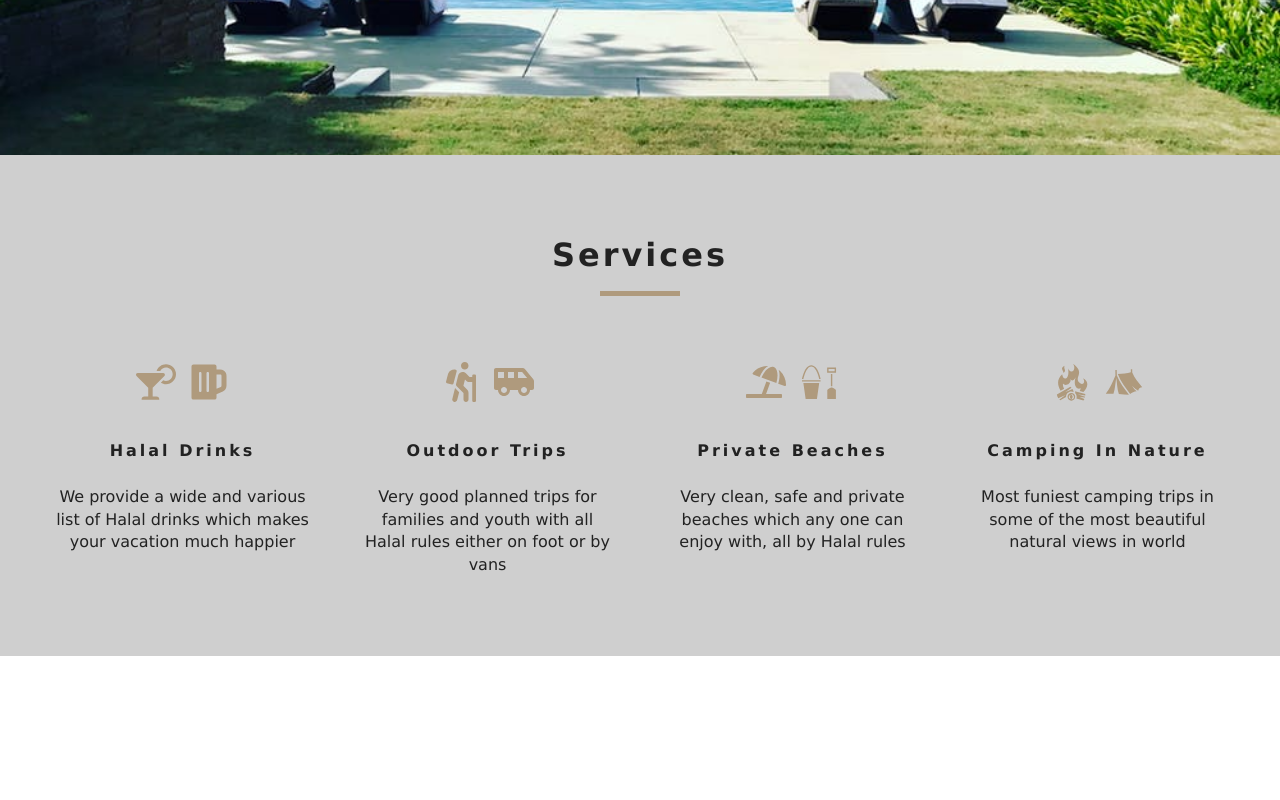
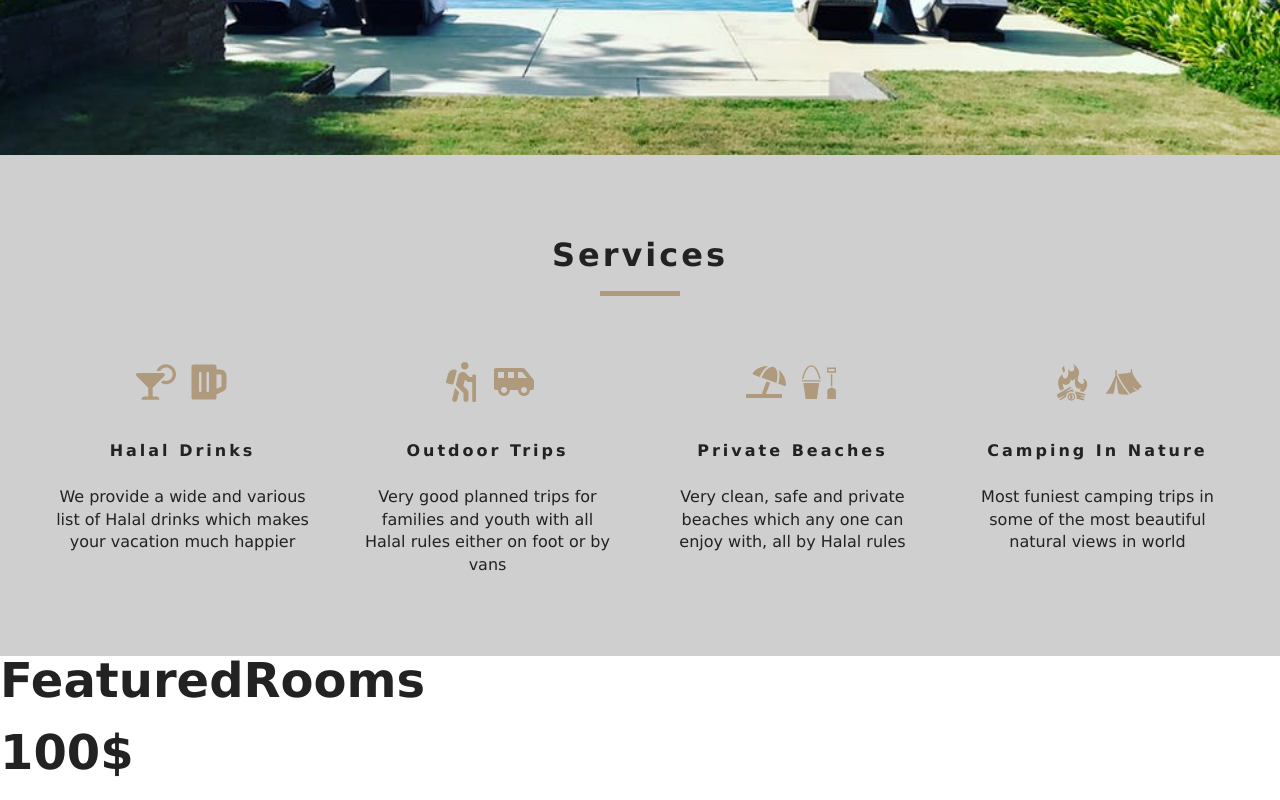
Before and after one commit to Ahmed-AlSharkawy/20-hotelresort-classes-router, a React (Create React App) app: page / in a window 1280 px wide. Shown: the part 645-1445 px from the top of the page. Before the commit the page ends 1301 px from the top, so only its background shows below. Built offline with nearby package versions, Linux system fonts and the light colour scheme; the HTML template or start-up script is replaced by a standard one.

Commit message:
context created

```diff
--- /dev/null
+++ b/src/Context.js
@@ -0,0 +1,20 @@
+import React, { Children, Component } from 'react'
+
+const RoomContext = React.createContext()
+
+class RoomProvider extends Component {
+  state = {
+    name: 'FeaturedRooms',
+    price: '100$',
+  }
+  render() {
+    return (
+      <RoomContext.Provider value={{ ...this.state }}>
+        {this.props.children}
+      </RoomContext.Provider>
+    )
+  }
+}
+const RoomConsumer = RoomContext.Consumer
+
+export { RoomContext, RoomProvider, RoomConsumer }
--- /dev/null
+++ b/src/components/FeaturedRooms.js
@@ -0,0 +1,14 @@
+import React, { Component } from 'react'
+import { RoomContext } from '../Context'
+export default class FeaturedRooms extends Component {
+  static contextType = RoomContext
+  render() {
+    const { name, price } = this.context
+    return (
+      <div>
+        <h1>{name}</h1>
+        <h1>{price}</h1>
+      </div>
+    )
+  }
+}
--- a/src/index.js
+++ b/src/index.js
@@ -1,16 +1,16 @@
 import React from 'react'
 import ReactDOM from 'react-dom'
 import { BrowserRouter as Router } from 'react-router-dom'
-// import './index.css';
+import { RoomProvider } from './Context'
 import App from './App'
 import reportWebVitals from './reportWebVitals'
 
 ReactDOM.render(
-  <React.StrictMode>
+  <RoomProvider>
     <Router>
       <App />
     </Router>
-  </React.StrictMode>,
+  </RoomProvider>,
   document.getElementById('root')
 )
 
--- a/src/pages/Home.js
+++ b/src/pages/Home.js
@@ -3,6 +3,7 @@ import { Link } from 'react-router-dom'
 import Hero from '../components/Hero'
 import Banner from '../components/Banner'
 import Services from '../components/Services'
+import FeaturedRooms from '../components/FeaturedRooms'
 
 const Home = () => {
   return (
@@ -18,6 +19,7 @@ const Home = () => {
         </Banner>
       </Hero>
       <Services />
+      <FeaturedRooms />
     </>
   )
 }
```
